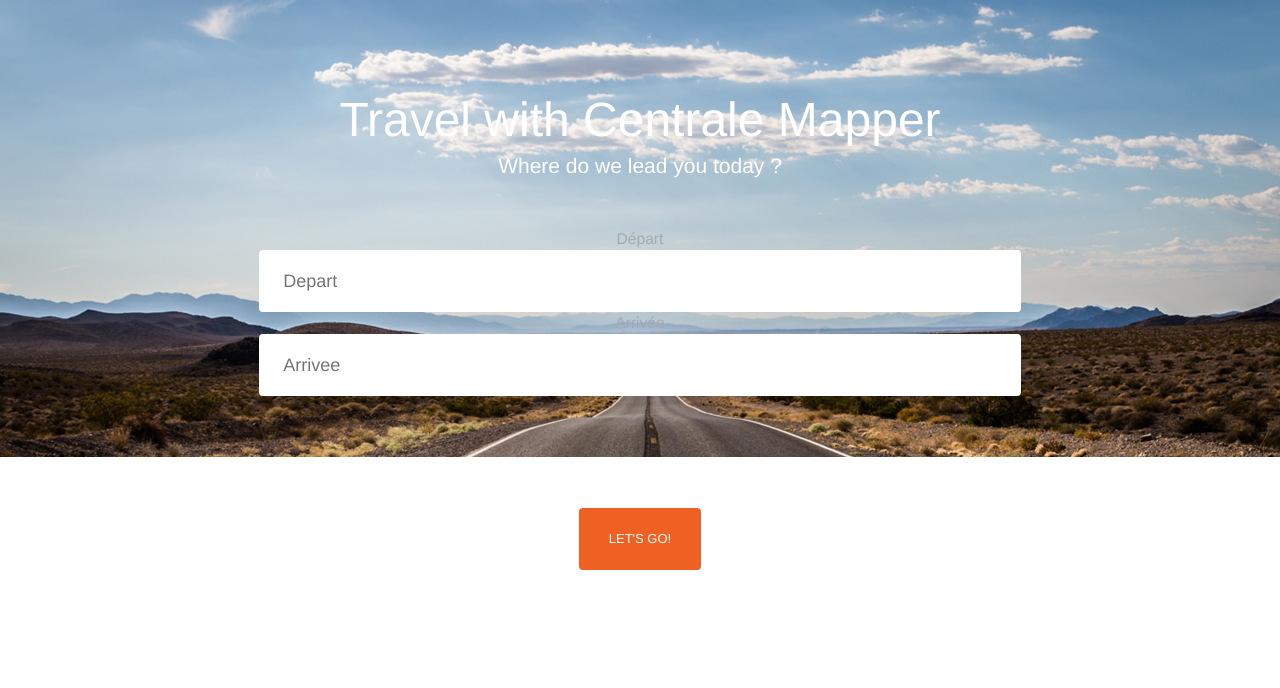
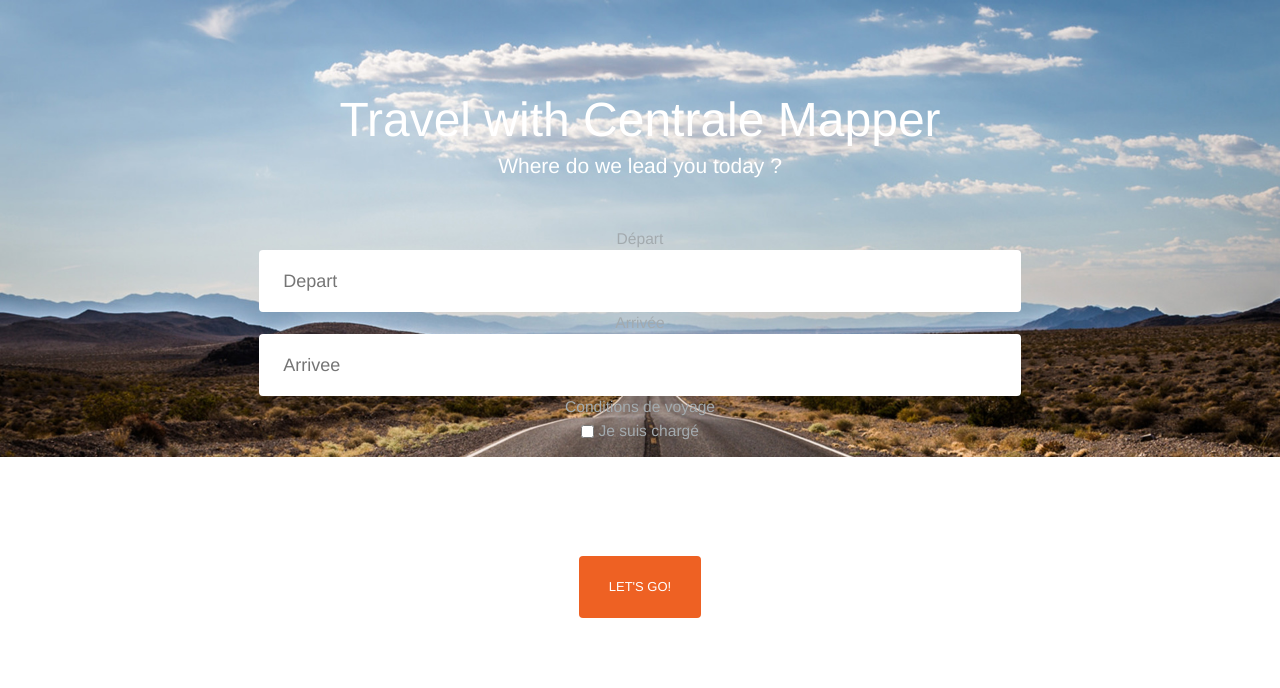
Before and after one commit to ChloeGobe/POOA, a Django app: page /directions/index in a window 1280 px wide. Shown: the top 688 px of the page. Run offline with Django 3.2, Linux system fonts and the light colour scheme.

Commit message:
bouton chargé

```diff
--- a/project_django/directions/classes_trajet.py
+++ b/project_django/directions/classes_trajet.py
@@ -1,6 +1,7 @@
-# Django et Python n'importent pas de la même façon les modules.
-# Il faut donc différencier deux façons d'importer, une qui servira au lancement de Django
+# Django et Python n'importent pas de la meme facon les modules.
+# Il faut donc differencier deux facons d'importer, une qui servira au lancement de Django
 # Et une autre pour l'execution des fichiers Python
+
 try:
     from directions import webservices
 except ModuleNotFoundError:
--- a/project_django/directions/templates/index.html
+++ b/project_django/directions/templates/index.html
@@ -21,21 +21,29 @@
 <div class="join-bitly t-center">Where do we lead you today ?</div>
 <div style="display:none;margin-left: 40%;margin-right: 40%;position:absolute;" id="loader" > Merci de patienter pendant que nous traitons votre demande...</div>
 <div style="display:block; text-align: center;" id="form_container" class="t-center mid-container foot-room">
+
 <form name="shortenUrl" id="unAuthShortenForm" class="form-horizontal" method="post" action="/directions/results" name="shortenUrl" id="unAuthShortenForm">
   <fieldset class="cf">
   {% csrf_token %}
   <div class="form-group">
-    <label class="control-label col-sm-2" for="email">Départ</label>
+    <label class="control-label col-sm-2">Départ</label>
     <div class="col-sm-10">
       <input value= "{{ current_place }}" class="shorten-input" name="depart" type="text" class="form-control" id="email" placeholder="Depart">
     </div>
   </div>
   <div class="form-group">
-    <label class="control-label col-sm-2" for="pwd">Arrivée</label>
+    <label class="control-label col-sm-2">Arrivée</label>
     <div class="col-sm-10">
-      <input type="text" value="{{ futur_place }}" class="shorten-input" name="arrivee" class="form-control" id="pwd" placeholder="Arrivee">
+      <input type="text" value="{{ futur_place }}" class="shorten-input" name="arrivee" class="form-control"  placeholder="Arrivee">
     </div>
   </div>
+  <div class="form-group">
+    <label class="control-label col-sm-2">Conditions de voyage</label>
+    <div class="col-sm-10">
+      <input type="checkbox" value="{{isloaded}}" name="isloaded" class="form-control"> Je suis chargé
+    </div>
+  </div>
+
 <div onclick="waitingAnimation()">
   <input style="margin-top:15%;" onclick="waitingAnimation()" id="shorten_btn" type="submit" class="button button-primary button-large" value="Let's go!"/>
 </div>
@@ -64,9 +72,5 @@
 </div>
 </div>
 </div>
-
-
-
-
 </body>
 </html>
--- a/project_django/directions/webservices.py
+++ b/project_django/directions/webservices.py
@@ -5,8 +5,8 @@ from re import sub
 import datetime
 
 
-# Django et Python n'importent pas de la même façon les modules.
-# Il faut donc différencier deux façons d'importer, une qui servira au lancement de Django
+# Django et Python n'importent pas de la meme facon les modules.
+# Il faut donc differencier deux facons d'importer, une qui servira au lancement de Django
 # Et une autre pour l'execution des fichiers Python
 try:
     from directions import gestionnaire_erreurs
```
Also changed, not shown: project_django/directions/views.py (+39 -28 lines), project_django/db.sqlite3, project_django/directions/migrations/0001_initial.py (added), 5 other files.
